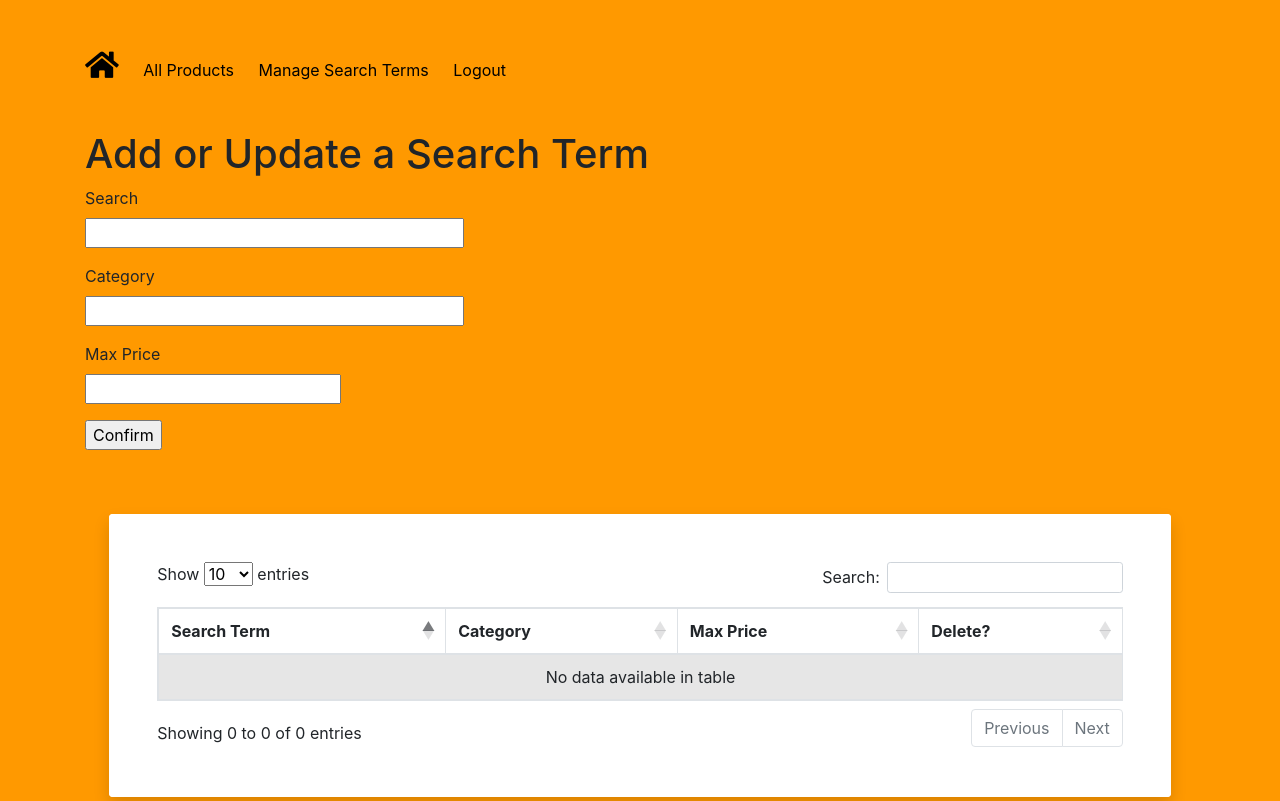
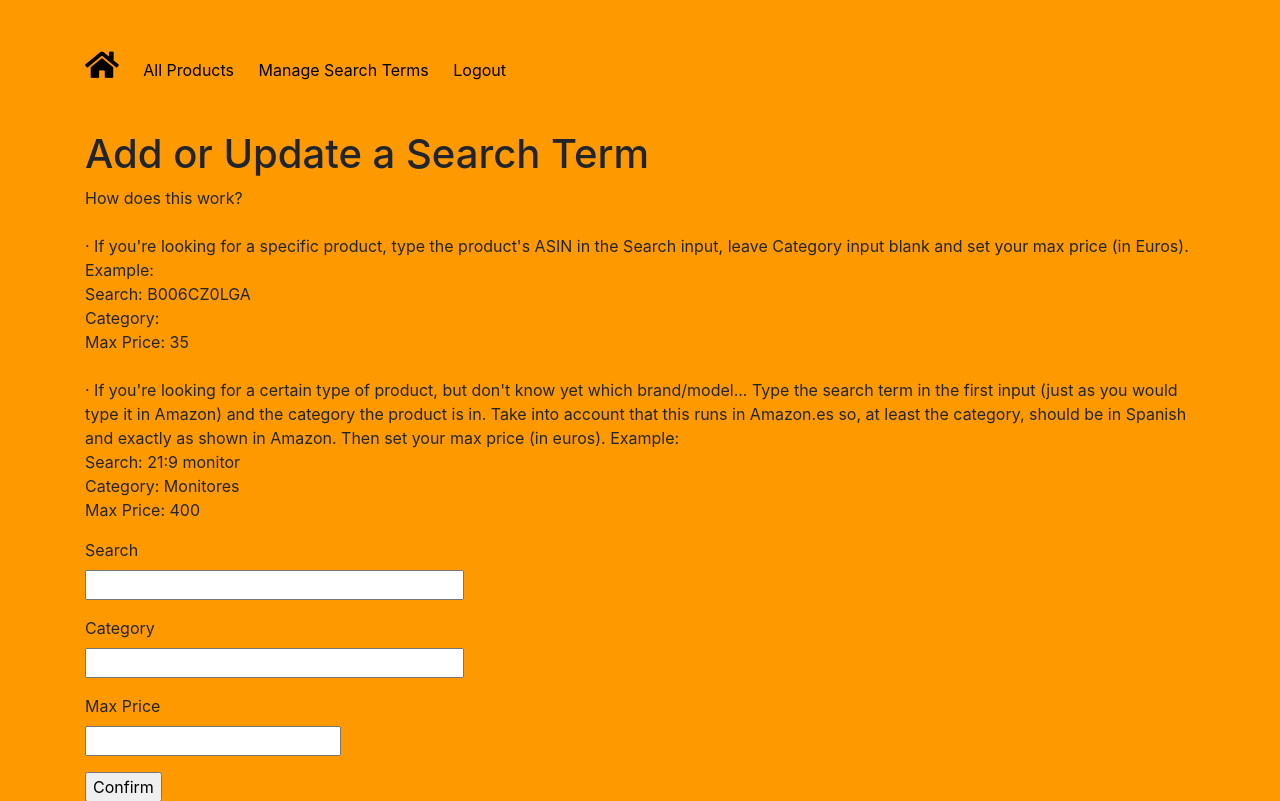
Before and after one commit to polmarin/Bazar, a Flask app: page /manage-search-terms in a window 1280 px wide. Shown: the top 801 px of the page. Run offline with Flask 2, Linux system fonts and the light colour scheme; the visitor is signed in with stand-in values (Sample User, id 1); data comes from the database, SQL or seed files in the repository; data that the repository does not hold is empty; some libraries are stand-ins or nearby versions.

Commit message:
New problem solving

```diff
--- a/app/models.py
+++ b/app/models.py
@@ -22,7 +22,7 @@ class User(UserMixin, db.Model):
 class Product(db.Model):
     search = db.Column(db.String(100), db.ForeignKey('search.name'), nullable=False)
     asin = db.Column(db.String(30), nullable=False, primary_key = True)
-    link = db.Column(db.String(500), nullable=False)
+    link = db.Column(db.String(1000), nullable=False)
     name = db.Column(db.String(200), nullable=False)
     prev_price = db.Column(db.Float, nullable=False)
     last_price = db.Column(db.Float, nullable = False)
--- a/app/templates/register.html
+++ b/app/templates/register.html
@@ -7,6 +7,7 @@
             <div class="card rounded shadow border-0">
                 <div class="card-body p-5 bg-white rounded">
                     <h1>Register</h1>
+                    <p>ATTENTION: This is a project I created for fun and I haven't spent much time working on security. Please, do not use a personal password. Do use your preferred email though, because you'll be receiving information about your desired products just there.</p>
                     <form action="" method="post">
                         {{ form.hidden_tag() }}
                         <p>
--- a/app/templates/searches.html
+++ b/app/templates/searches.html
@@ -4,6 +4,17 @@
 <div class="py-5">
     <header class="container" >
         <h1>Add or Update a Search Term</h1>
+        <p>
+            How does this work?<br><br>
+            · If you're looking for a specific product, type the product's ASIN in the Search input, leave Category input blank and set your max price (in Euros). Example:<br>
+            Search: B006CZ0LGA<br>
+            Category: <br>
+            Max Price: 35<br><br>
+            · If you're looking for a certain type of product, but don't know yet which brand/model... Type the search term in the first input (just as you would type it in Amazon) and the category the product is in. Take into account that this runs in Amazon.es so, at least the category, should be in Spanish and exactly as shown in Amazon. Then set your max price (in euros). Example:<br>
+            Search: 21:9 monitor<br>
+            Category: Monitores<br>
+            Max Price: 400
+        </p>
         <form action="" method="post" novalidate>
             {{ form.hidden_tag() }}
             <p>
--- a/main.py
+++ b/main.py
@@ -2,6 +2,7 @@ from app.models import Product, Price, Search, User
 from app.utils.functions import scraper, send_last_hour_mail, send_multiple_products_mail, send_no_products_mail, get_interesting
 from app import app, db
 from datetime import datetime
+import time
 import pytz
 from app.utils.classes import Product as Prod
 
@@ -10,8 +11,8 @@ print("Hi")
 def search():
     for user in User.query.all():
         """ GET STORED PRODUCTS """
-        searches = Search.query.filter_by(user_id = user.id).all()
-        search_terms = [s.name for s in searches] # List of search terms for current user
+        search_data = Search.query.filter_by(user_id = user.id).all()
+        search_terms = [s.name for s in search_data] # List of search terms for current user
         product_data = Product.query.filter(Product.search.in_(search_terms)).all()
         d = {}
         for product in product_data:
@@ -22,7 +23,6 @@ def search():
                 d[product.search][product.asin] = prices[-1].price
 
         """ GET STORED SEARCH TERMS """
-        search_data = Search.query.all()
         searches = []
         for search in search_data:
             searches.append((search.name, search.category, search.max_price))
```
